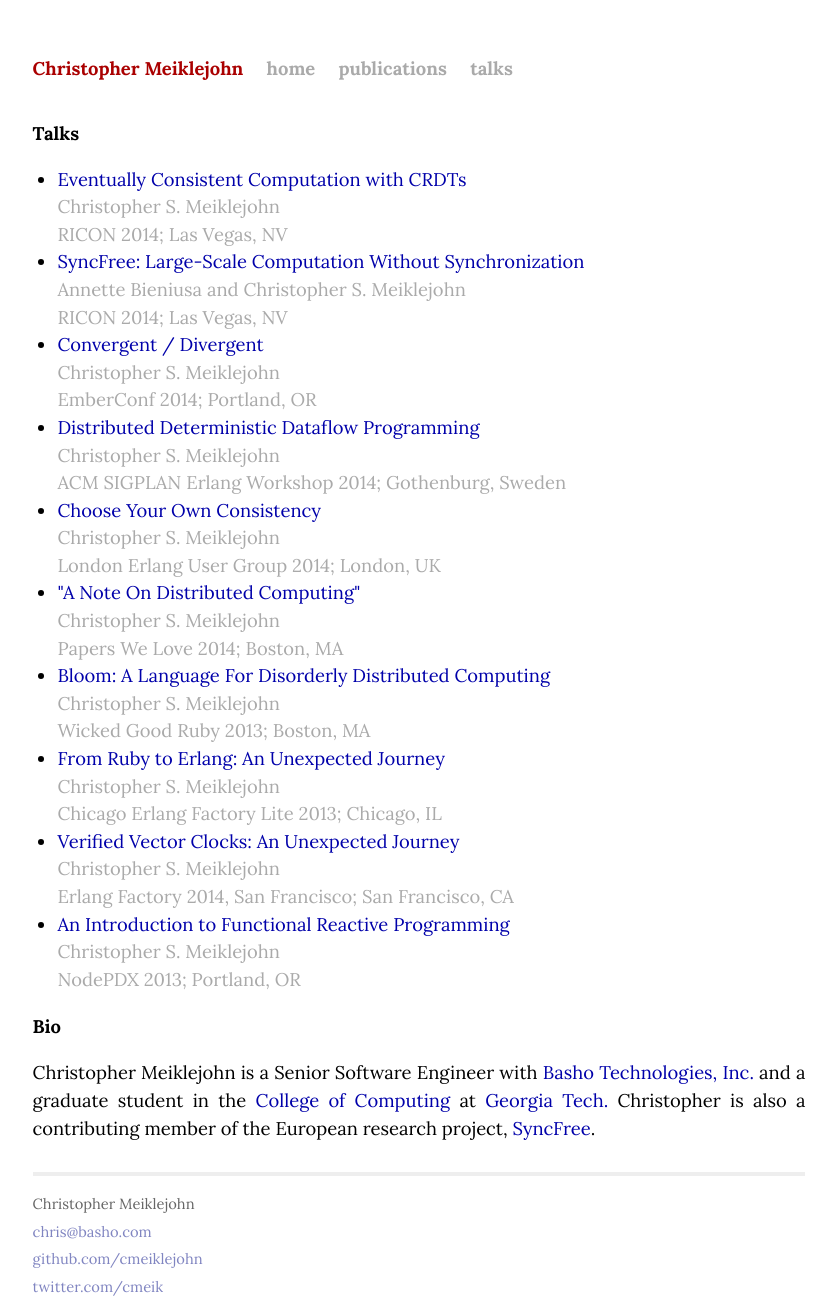
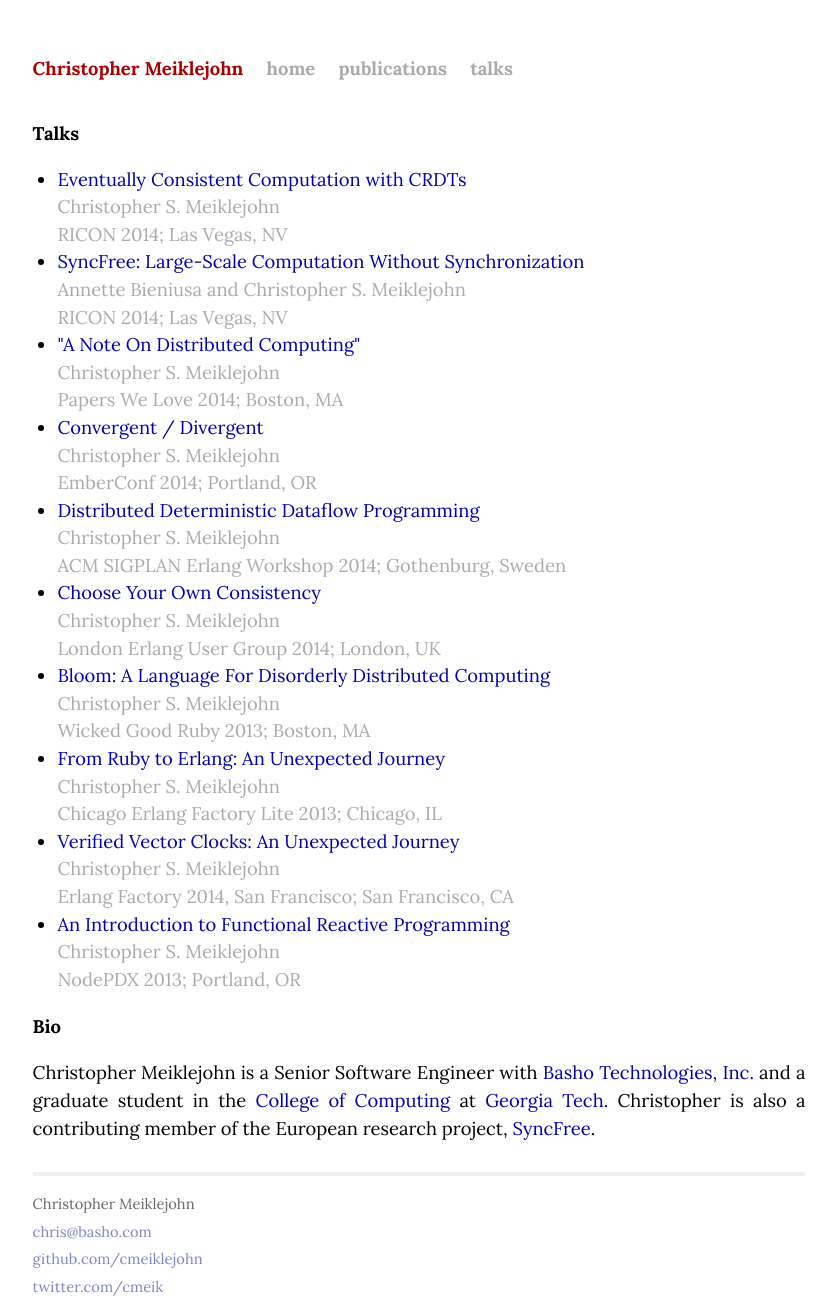
Before and after one commit to cmeiklejohn/cmeiklejohn.github.io, a Jekyll site: the page built from talks.html, in a window 1280 px wide. Shown: the whole page, without its empty margins (221-1057 px from the left). Built offline with Jekyll 4.4.1, drawn with Linux system fonts in a browser that asks for light colours; comment, search, counter and statistics services are not loaded.

Commit message:
Update talks

```diff
--- a/talks.html
+++ b/talks.html
@@ -17,6 +17,11 @@ title: Talks
       <span class="date">RICON 2014; Las Vegas, NV</span>
     </li>
     <li>
+      <a href="https://www.youtube.com/watch?v=z79mjsLdkpY">"A Note On Distributed Computing"</a>
+      <span class="author">Christopher S. Meiklejohn</span>
+      <span class="date">Papers We Love 2014; Boston, MA</span>
+    </li>
+    <li>
       <a href="https://www.youtube.com/watch?v=qyVNG7fnubQ">Convergent / Divergent</a>
       <span class="author">Christopher S. Meiklejohn</span>
       <span class="date">EmberConf 2014; Portland, OR</span>
@@ -30,11 +35,6 @@ title: Talks
       <a href="https://www.youtube.com/watch?v=a0tNH3rBi94">Choose Your Own Consistency</a>
       <span class="author">Christopher S. Meiklejohn</span>
       <span class="date">London Erlang User Group 2014; London, UK</span>
-    </li>
-    <li>
-      <a href="https://www.youtube.com/watch?v=z79mjsLdkpY">"A Note On Distributed Computing"</a>
-      <span class="author">Christopher S. Meiklejohn</span>
-      <span class="date">Papers We Love 2014; Boston, MA</span>
     </li>
     <li>
       <a href="https://www.youtube.com/watch?v=66bU45vVF00">Bloom: A Language For Disorderly Distributed Computing</a>
```
